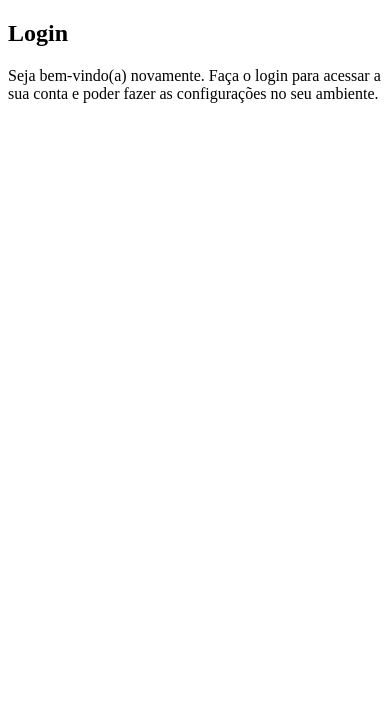
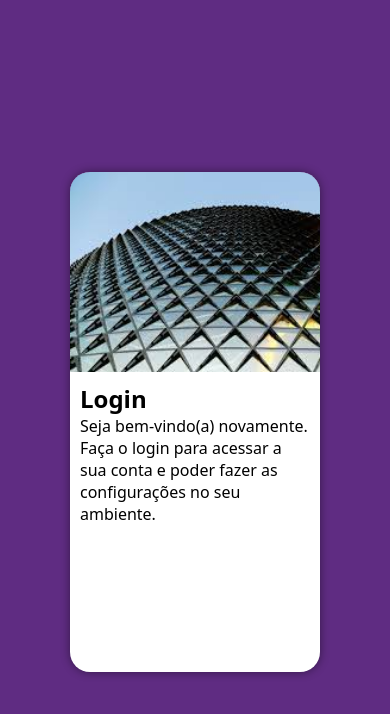
Before and after one commit to cleversonilves/TeladeLogin, a plain HTML site: page index.html in a window 390 px wide. Drawn offline with Linux system fonts and the light colour scheme.

Commit message:
mobile first

```diff
--- a/estilos/style.css
+++ b/estilos/style.css
@@ -1,5 +1,46 @@
 @charset "UTF-8";
 
-*/ #49a09d
-#5f2c82
+/*  #49a09d
+    #5f2c82
 */
+
+* {
+    font-family: system-ui, -apple-system, BlinkMacSystemFont, 'Segoe UI', Roboto, Oxygen, Ubuntu, Cantarell, 'Open Sans', 'Helvetica Neue', sans-serif;
+    padding: 0px;
+    margin: 0px;
+    box-sizing: border-box;
+}
+body, html {
+    background-color: #5f2c82;
+    height: 100vh;
+    width: 100vw;
+
+}
+main {
+    position: relative;
+    height: 100vh;
+    width: 100vw;
+}
+section#login {
+    position: absolute;
+    top: 50%;
+    left: 50%;
+    transform: translate(-50%, -50%);
+    background-color: white;
+    width: 250px;
+    height: 500px;
+    border-radius: 20px;
+    overflow: hidden;
+    box-shadow: 0px 0px 10px rgba(0, 0, 0, 0.450);
+}
+section#login >div#imagem {
+    display: block;
+    background: #5f2c82 url(../imagens/metal.jpg) no-repeat;
+    height: 200px;
+    background-size: cover;
+    background-position: left bottom;
+}
+section#login > div#formulario {
+    display: block;
+    padding: 10px;
+}
```
